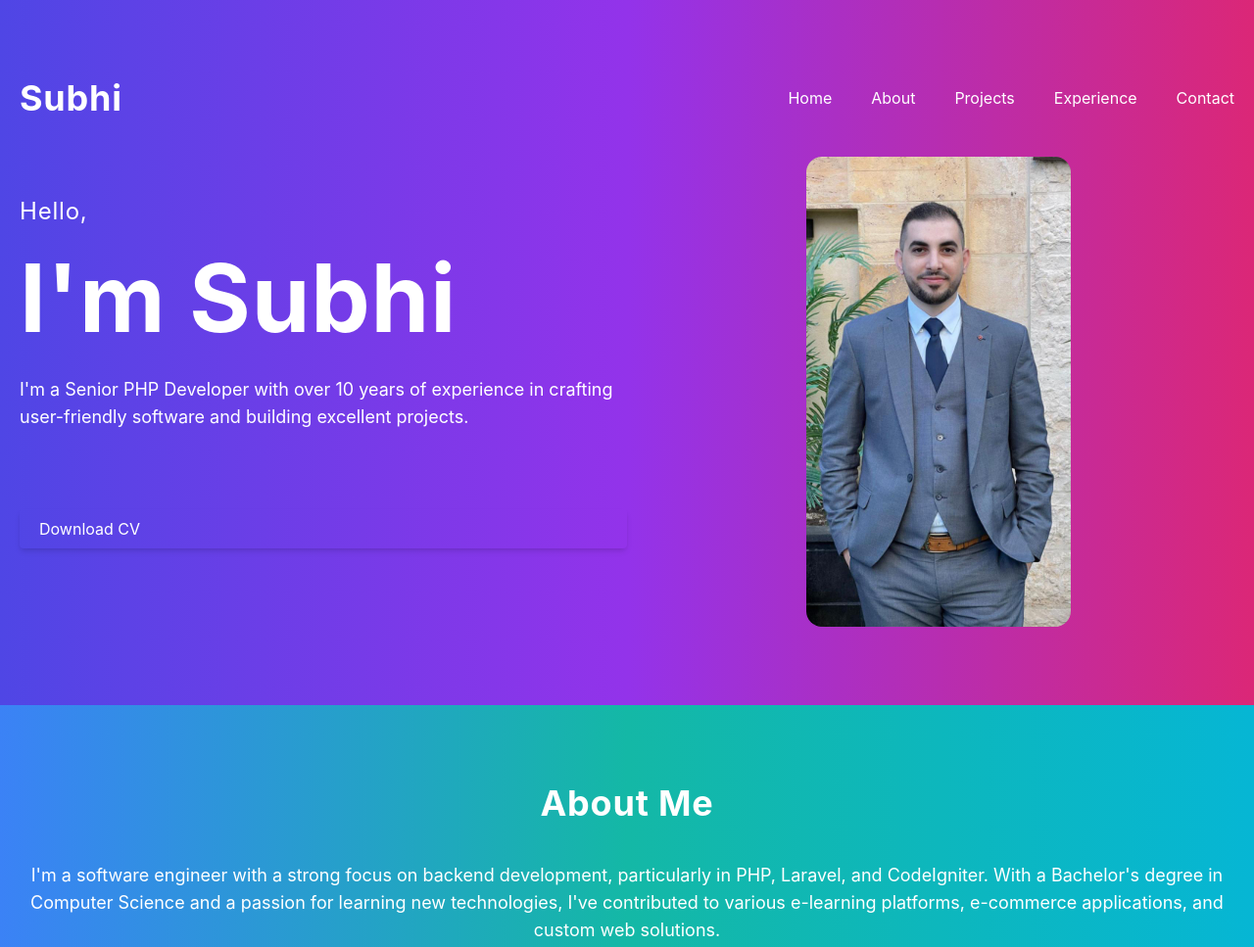
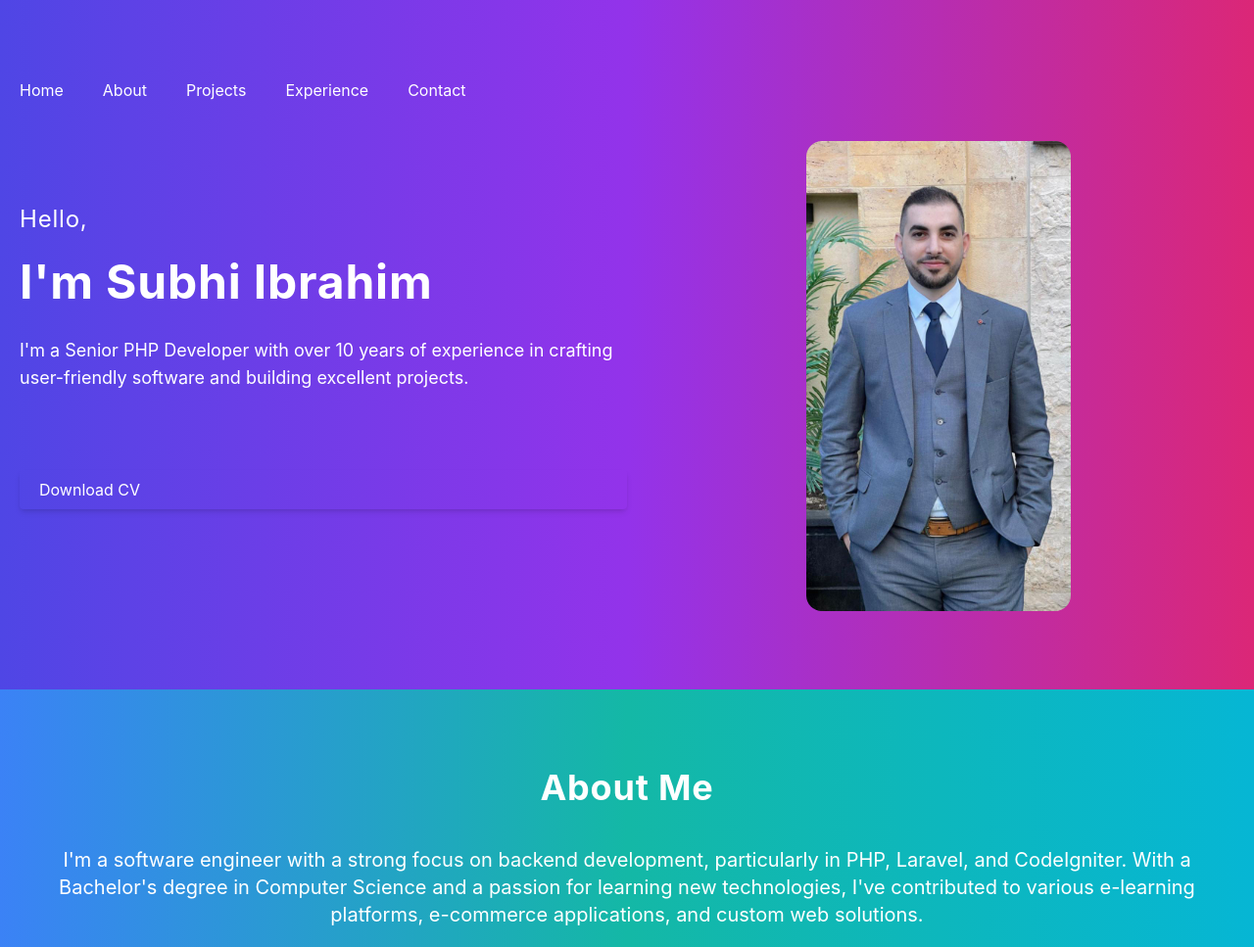
Before and after one commit to subhisuhad/portfolio, a plain HTML site: page index.html in a window 1280 px wide. Shown: the top 967 px of the page at 98% size. Drawn offline with nearby package versions, Linux system fonts and the light colour scheme.

Commit message:
Change text size

```diff
--- a/index.html
+++ b/index.html
@@ -20,8 +20,6 @@
 
     <header class="bg-gradient-to-r from-indigo-600 via-purple-600 to-pink-600 py-20">
         <nav class="container px-5 md:mx-auto flex flex-wrap items-center justify-between gap-5">
-            <h1 class="text-4xl font-bold text-white">Subhi</h1>
-
             <label for="menu-toggle" class="cursor-pointer lg:hidden block">
                 <svg class="fill-current text-white" xmlns="http://www.w3.org/2000/svg" width="20" height="20" viewBox="0 0 20 20">
                     <title>menu</title>
@@ -43,7 +41,7 @@
             <!-- Text Section -->
             <div class="w-full lg:w-1/2 flex flex-col justify-center">
                 <h3 class="font-normal mb-3 text-2xl text-white">Hello,</h3>
-                <h1 class="font-bold text-5xl lg:text-8xl my-3 text-white">I'm Subhi</h1>
+                <h1 class="font-bold text-5xl lg:text-5xl my-3 text-white">I'm Subhi Ibrahim</h1>
                 <p class="mt-5 mb-10 md:text-lg text-white">
                     I'm a Senior PHP Developer with over 10 years of experience in crafting user-friendly software and building excellent projects.
                 </p>
@@ -63,7 +61,7 @@
     <section id="about" class="bg-gradient-to-r from-blue-500 via-teal-500 to-cyan-500 py-20">
         <div class="container px-5 md:mx-auto text-center">
             <h2 class="text-4xl font-bold mb-10">About Me</h2>
-            <p class="mb-5 md:text-lg">
+            <p class="mb-5 md:text-xl">
                 I'm a software engineer with a strong focus on backend development, particularly in PHP, Laravel, and CodeIgniter. With a Bachelor's degree in Computer Science and a passion for learning new technologies, I've contributed to various e-learning platforms,
                 e-commerce applications, and custom web solutions.
             </p>
```
Also changed, not shown: output.css.
